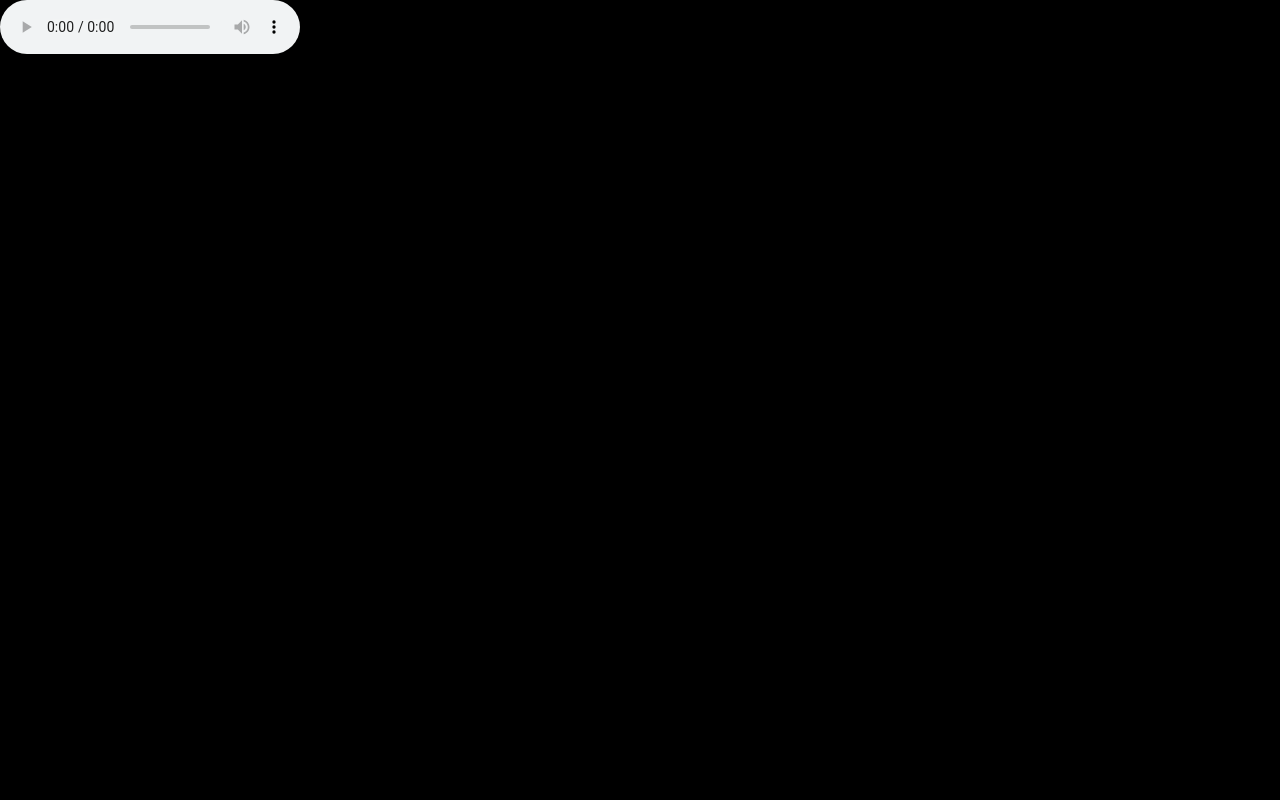
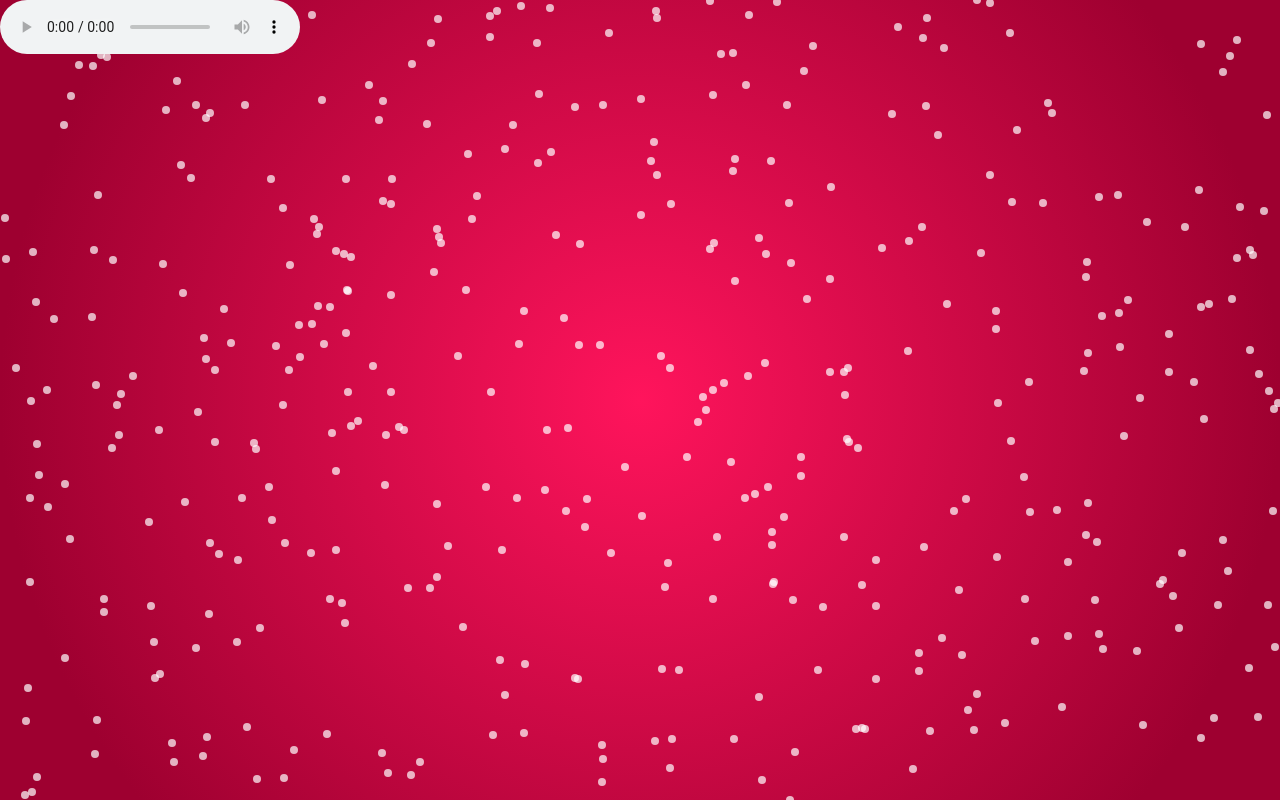
Before and after one commit to xanderlewis/webaudio-visualiser, a website: page public/index.html in a window 1280 px wide. Drawn offline with Linux system fonts and the light colour scheme.

Commit message:
Add another demo

```diff
--- /dev/null
+++ b/js/demos/roving-circles.js
@@ -0,0 +1,97 @@
+const helpers = require('../src/visualiser.js').helpers;
+
+function Circle(x, y, vX, vY, r) {
+    this.x = x;
+    this.y = y;
+    this.vX = vX;
+    this.vY = vY;
+
+    this.r = r;
+
+    this.move = function(amount) {
+        this.x += this.vX * amount;
+        this.y += this.vY * amount;
+    };
+
+    this.bounceX = function() {
+        this.vX *= -1;
+    };
+
+    this.bounceY = function() {
+        this.vY *= -1;
+    };
+
+    this.boost = function(boost) {
+        this.vX *= boost;
+        this.vY *= boost;
+    };
+}
+
+let circles = [];
+
+function rovingCircles(v) {
+    const ctx = v.renderingContext;
+    const canvasWidth = ctx.canvas.width;
+    const canvasHeight = ctx.canvas.height;
+
+    // Initialise circles if not already done
+    if (circles.length == 0) {
+        for (var i = 0; i < 400; i++) {
+            // Generate origin of circle
+            const x = helpers.randomIntInRange(0, canvasWidth);
+            const y = helpers.randomIntInRange(0, canvasHeight);
+
+            // Generate velocity of circle
+            const maxV = 10;
+            const vX = helpers.randomIntInRange(-maxV, maxV);
+            const vY = helpers.randomIntInRange(-maxV, maxV);
+
+            circles.push(new Circle(x, y, vX, vY, 4));
+        }
+    }
+
+    // Get amplitude
+    const amp = v.getAmplitudeSmooth(0.15);
+
+    // Clear canvas
+    ctx.clearRect(0, 0, canvasWidth, canvasHeight);
+    const hWidth = canvasWidth / 2;
+    const hHeight = canvasHeight / 2;
+
+    // Draw gradient
+    const innerColour = '#ff145c';
+    const outerColour = '#9e0030';
+    var gradient = ctx.createRadialGradient(hWidth, hHeight, 0, hWidth, hHeight, hWidth);
+    gradient.addColorStop(0, innerColour);
+    gradient.addColorStop(1, outerColour);
+    ctx.fillStyle = gradient;
+    ctx.fillRect(0, 0, canvasWidth, canvasHeight);
+
+    // Draw flash
+    ctx.fillStyle = `rgba(255,255,0,${helpers.cubic(0, 1, amp)})`;
+    ctx.fillRect(0, 0, canvasWidth, canvasHeight);
+
+    // Draw circles
+    circles.forEach(function(circle) {
+        ctx.fillStyle = 'rgba(255,255,255,0.7)';
+        ctx.beginPath();
+        ctx.arc(circle.x, circle.y, circle.r, 0, 2 * Math.PI, false);
+        ctx.closePath();
+        ctx.fill();
+    });
+
+    // Update circle positions
+    circles.forEach(function(circle) {
+        circle.move(helpers.polyInterpolate(0, 6, amp, 4));
+
+        // Check if hit edge
+        if (!helpers.isInOpenRange(0, canvasWidth, circle.x)) {
+            circle.bounceX();
+        }
+        if (!helpers.isInOpenRange(0, canvasHeight, circle.y)) {
+            circle.bounceY();
+        }
+    })
+}
+
+module.exports = rovingCircles;
--- a/js/main.js
+++ b/js/main.js
@@ -1,5 +1,5 @@
 const Visualiser = require('./src/visualiser.js').Visualiser;
-const renderFunction = require('./demos/randomRainbowSquares.js');
+const renderFunction = require('./demos/roving-circles.js');
 
 // Create a Visualiser instance that visualises the audio using the canvas
 const visualiser = new Visualiser('out', 'in', renderFunction);
--- a/package.json
+++ b/package.json
@@ -5,12 +5,14 @@
   "main": "server.js",
   "scripts": {
     "test": "echo \"Error: no test specified\" && exit 1",
-    "build": "browserify ./js/main.js -o ./public/bundle.js"
+    "build": "browserify ./js/main.js -o ./public/bundle.js",
+    "watch": "watchify ./js/main.js -o ./public/bundle.js"
   },
   "author": "Xander Lewis",
   "license": "ISC",
   "devDependencies": {
-    "browserify": "^14.5.0"
+    "browserify": "^14.5.0",
+    "watchify": "^3.9.0"
   },
   "dependencies": {
     "express": "^4.16.2"
--- a/public/bundle.js
+++ b/public/bundle.js
@@ -1,48 +1,139 @@
 (function e(t,n,r){function s(o,u){if(!n[o]){if(!t[o]){var a=typeof require=="function"&&require;if(!u&&a)return a(o,!0);if(i)return i(o,!0);var f=new Error("Cannot find module '"+o+"'");throw f.code="MODULE_NOT_FOUND",f}var l=n[o]={exports:{}};t[o][0].call(l.exports,function(e){var n=t[o][1][e];return s(n?n:e)},l,l.exports,e,t,n,r)}return n[o].exports}var i=typeof require=="function"&&require;for(var o=0;o<r.length;o++)s(r[o]);return s})({1:[function(require,module,exports){
-const lerp = require('../src/visualiser.js').helpers.lerp;
+const helpers = require('../src/visualiser.js').helpers;
 
-let squareCentres = [];
+function Circle(x, y, vX, vY, r) {
+    this.x = x;
+    this.y = y;
+    this.vX = vX;
+    this.vY = vY;
 
-function randomRainbowSquares(v) {
+    this.r = r;
+
+    this.move = function(amount) {
+        this.x += this.vX * amount;
+        this.y += this.vY * amount;
+    };
+
+    this.bounceX = function() {
+        this.vX *= -1;
+    };
+
+    this.bounceY = function() {
+        this.vY *= -1;
+    };
+
+    this.boost = function(boost) {
+        this.vX *= boost;
+        this.vY *= boost;
+    };
+}
+
+let circles = [];
+
+function rovingCircles(v) {
     const ctx = v.renderingContext;
     const canvasWidth = ctx.canvas.width;
     const canvasHeight = ctx.canvas.height;
 
+    // Initialise circles if not already done
+    if (circles.length == 0) {
+        for (var i = 0; i < 400; i++) {
+            // Generate origin of circle
+            const x = helpers.randomIntInRange(0, canvasWidth);
+            const y = helpers.randomIntInRange(0, canvasHeight);
+
+            // Generate velocity of circle
+            const maxV = 10;
+            const vX = helpers.randomIntInRange(-maxV, maxV);
+            const vY = helpers.randomIntInRange(-maxV, maxV);
+
+            circles.push(new Circle(x, y, vX, vY, 4));
+        }
+    }
+
     // Get amplitude
     const amp = v.getAmplitudeSmooth(0.15);
 
-    // Calculate actual size of squares (between 0 and something pixels)
-    const actualSize = lerp(0, 200, amp);
+    // Clear canvas
+    ctx.clearRect(0, 0, canvasWidth, canvasHeight);
+    const hWidth = canvasWidth / 2;
+    const hHeight = canvasHeight / 2;
 
-    // Calculate positions of squares if not already done
-    if (squareCentres.length == 0) {
-        for (var i = 0; i < 256; i++) {
-            squareCentres.push([Math.floor(Math.random()*canvasWidth), Math.floor(Math.random()*canvasHeight)]);
+    // Draw gradient
+    const innerColour = '#ff145c';
+    const outerColour = '#9e0030';
+    var gradient = ctx.createRadialGradient(hWidth, hHeight, 0, hWidth, hHeight, hWidth);
+    gradient.addColorStop(0, innerColour);
+    gradient.addColorStop(1, outerColour);
+    ctx.fillStyle = gradient;
+    ctx.fillRect(0, 0, canvasWidth, canvasHeight);
+
+    // Draw flash
+    ctx.fillStyle = `rgba(255,255,0,${helpers.cubic(0, 1, amp)})`;
+    ctx.fillRect(0, 0, canvasWidth, canvasHeight);
+
+    // Draw circles
+    circles.forEach(function(circle) {
+        ctx.fillStyle = 'rgba(255,255,255,0.7)';
+        ctx.beginPath();
+        ctx.arc(circle.x, circle.y, circle.r, 0, 2 * Math.PI, false);
+        ctx.closePath();
+        ctx.fill();
+    });
+
+    // Update circle positions
+    circles.forEach(function(circle) {
+        circle.move(helpers.polyInterpolate(0, 6, amp, 4));
+
+        // Check if hit edge
+        if (!helpers.isInOpenRange(0, canvasWidth, circle.x)) {
+            circle.bounceX();
+        }
+        if (!helpers.isInOpenRange(0, canvasHeight, circle.y)) {
+            circle.bounceY();
+        }
+    })
+}
+
+module.exports = rovingCircles;
+},{"../src/visualiser.js":3}],2:[function(require,module,exports){
+const Visualiser = require('./src/visualiser.js').Visualiser;
+const renderFunction = require('./demos/roving-circles.js');
+
+// Create a Visualiser instance that visualises the audio using the canvas
+const visualiser = new Visualiser('out', 'in', renderFunction);
+},{"./demos/roving-circles.js":1,"./src/visualiser.js":3}],3:[function(require,module,exports){
+function lerp(a, b, t) {
+    return (b - a) * t + a;
+}
+
+function quad(a, b, t) {
+    return (b - a) * Math.pow(t, 2) + a;
+}
+
+function cubic(a, b, t) {
+    return (b - a) * Math.pow(t, 3) + a;
+}
+
+function polyInterpolate(a, b, t, i) {
+    return (b - a) * Math.pow(t, i) + a;
+}
+
+function clip(a, b, t) {
+    if (a <= b) {
+        if (a + t >= b) {
+            return b;
+        } else {
+            return a + t;
+        }
+    } else {
+        if (a + t <= b) {
+            return b;
+        } else {
+            return a + t;
         }
     }
 
-    // Clear canvas
-    ctx.clearRect(0,0,canvasWidth,canvasHeight);
-
-    // Draw squares
-    squareCentres.forEach(function(point) {
-        const originX = point[0] - actualSize/2;
-        const originY = point[1] - actualSize/2;
-        ctx.fillStyle = `hsl(${lerp(0, 360, amp)},100%,50%)`;
-        ctx.fillRect(originX, originY, actualSize, actualSize);
-    });
-}
-
-module.exports = randomRainbowSquares;
-},{"../src/visualiser.js":3}],2:[function(require,module,exports){
-const Visualiser = require('./src/visualiser.js').Visualiser;
-const renderFunction = require('./demos/randomRainbowSquares.js');
-
-// Create a Visualiser instance that visualises the audio using the canvas
-const visualiser = new Visualiser('out', 'in', renderFunction);
-},{"./demos/randomRainbowSquares.js":1,"./src/visualiser.js":3}],3:[function(require,module,exports){
-function lerp(a, b, t) {
-    return (b - a) * t + a;
 }
 
 function mean(a) {
@@ -53,6 +144,18 @@ function max(a) {
     return a.reduce(function(total, current) {
         return Math.max(total, current);
     });
+}
+
+function randomIntInRange(a, b) {
+    return Math.floor(Math.random() * (b - a + 1)) + a;
+}
+
+function isInOpenRange(a, b, t) {
+    return a < t && t < b //|| a > t && t > b;
+}
+
+function isInClosedRange(a, b, t) {
+    return a <= t && t <= b || a >= t && t >= b;
 }
 
 function Visualiser(canvasID, audioID, renderFunction) {
@@ -132,10 +235,21 @@ Visualiser.prototype.getAmplitudeSmooth = function(factor) {
     return smoothAmp;
 };
 
+Visualiser.prototype.amplitudeIsAbove = function(value) {
+    return this.getAmplitudeSmooth() > value;
+};
+
 module.exports = {
     Visualiser: Visualiser,
     helpers: {
-        lerp: lerp
+        lerp: lerp,
+        quad: quad,
+        cubic: cubic,
+        polyInterpolate: polyInterpolate,
+        clip: clip,
+        randomIntInRange, randomIntInRange,
+        isInOpenRange, isInOpenRange,
+        isInClosedRange, isInClosedRange
     }
 };
 },{}]},{},[2]);
--- a/public/css/base.css
+++ b/public/css/base.css
@@ -1,7 +1,7 @@
 html, body {
     padding: 0;
     margin: 0;
-    background-color: black;
+    background-color: lightcoral;
 }
 
 audio {
--- a/public/index.html
+++ b/public/index.html
@@ -4,7 +4,7 @@
         <link rel="stylesheet" href="/css/base.css">
     </head>
     <body>
-        <audio id="in" src="/sound/colemans-groove.mp3" type="audio/mp3" autoplay controls></audio>
+        <audio id="in" src="/sound/intrep.mp3" type="audio/mp3" autoplay controls></audio>
         <canvas id="out" width="800" height="800">Your browser doesn't support HTML Canvas. :(</canvas>
         <script src="/bundle.js"></script>
     </body>
```
Also changed, not shown: js/demos/random-rainbow-squares.js (added, +35 -0 lines), js/demos/randomRainbowSquares.js (deleted, +0 -35 lines), js/src/visualiser.js (+53 -1 lines), js/demos/rainbow-square.js (renamed from js/demos/rainbowSquare.js), 7 other files.
